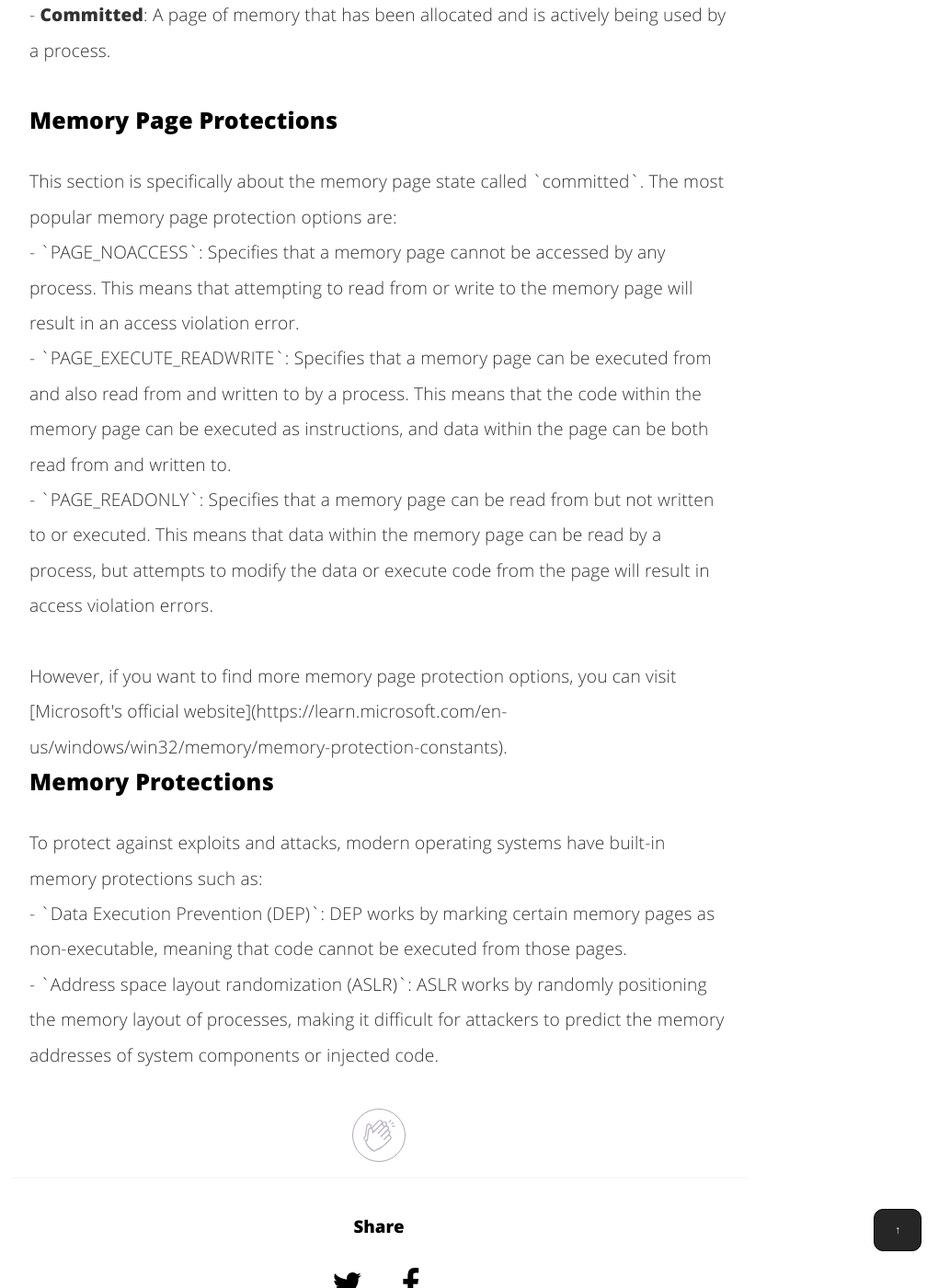
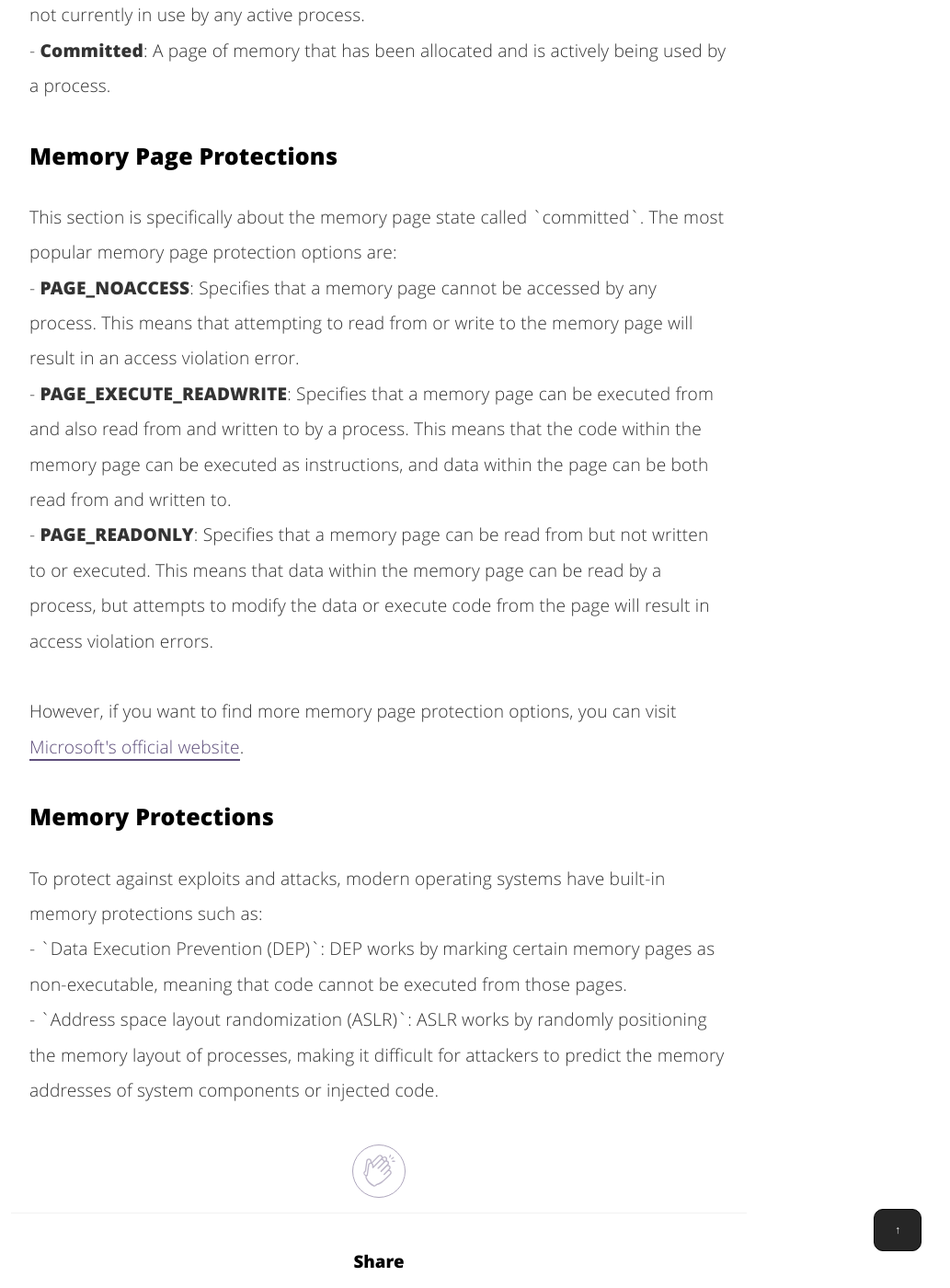
Before and after one commit to nickvourd/nickvourd.github.io, a Jekyll site: the page built from _posts/2024-04-17-an-introduction-to-windows-memory-management.md, in a window 1280 px wide and 1400 px high, scrolled down 6365 px. Shown: the whole window at 92% size, without its empty margins (228-1261 px from the left). Built offline with Jekyll 4.4.1, drawn with Linux system fonts in a browser that asks for light colours.

Commit message:
An Introduction to Windows Memory Management (Part 2)

```diff
--- a/_posts/2024-04-17-an-introduction-to-windows-memory-management.md
+++ b/_posts/2024-04-17-an-introduction-to-windows-memory-management.md
@@ -143,7 +143,7 @@ function topFunction() {
 
 <h3>Intro to Memory</h3>
 
-<p>The first thing we need to discuss is what memory is! Memory in computing systems refers to the electronic components that store data and instructions for processing by the Central Processing Unit (CPU).Most people out there, when they hear the word "memory," typically think of RAM or a hard disk. To be honest, while these examples are contextualized to memory types, in Windows Internals, the meaning is slightly different...<br /></p>
+<p>The first thing we need to discuss is what memory is! Memory in computing systems refers to the electronic components that store data and instructions for processing by the Central Processing Unit (CPU).Most people out there, when they hear the word "memory," typically think of RAM or a hard disk. To be honest, while these examples are contextualized to memory types, in Windows Internals, the meaning is slightly different...<br /><br /></p>
 
 <p>According to the book <a href="https://www.amazon.com/Windows-Internals-Part-architecture-management/dp/0735684189">'Windows Internals, Part 1'</a> by <a href="https://twitter.com/zodiacon">Pavel Yosifovich</a>, modern operating systems do not use directly physical memory (i.e., RAM) for mapping. Instead, they utilize virtual memory addressing, where each process has its own virtual address space.<br /><br />
 
@@ -215,12 +215,11 @@ The following picture depicts a high-level overview of how virtual memory is map
 
 <p>This section is specifically about the memory page state called `committed`. The most popular memory page protection options are:<br />
 
-- `PAGE_NOACCESS`: Specifies that a memory page cannot be accessed by any process. This means that attempting to read from or write to the memory page will result in an access violation error.<br />
-- `PAGE_EXECUTE_READWRITE`: Specifies that a memory page can be executed from and also read from and written to by a process. This means that the code within the memory page can be executed as instructions, and data within the page can be both read from and written to.<br />
-- `PAGE_READONLY`: Specifies that a memory page can be read from but not written to or executed. This means that data within the memory page can be read by a process, but attempts to modify the data or execute code from the page will result in access violation errors.<br /><br />
+- <b>PAGE_NOACCESS</b>: Specifies that a memory page cannot be accessed by any process. This means that attempting to read from or write to the memory page will result in an access violation error.<br />
+- <b>PAGE_EXECUTE_READWRITE</b>: Specifies that a memory page can be executed from and also read from and written to by a process. This means that the code within the memory page can be executed as instructions, and data within the page can be both read from and written to.<br />
+- <b>PAGE_READONLY</b>: Specifies that a memory page can be read from but not written to or executed. This means that data within the memory page can be read by a process, but attempts to modify the data or execute code from the page will result in access violation errors.<br /><br />
 
-However, if you want to find more memory page protection options, you can visit [Microsoft's official website](https://learn.microsoft.com/en-us/windows/win32/memory/memory-protection-constants).
-</p>
+However, if you want to find more memory page protection options, you can visit <a href="https://learn.microsoft.com/en-us/windows/win32/memory/memory-protection-constants">Microsoft's official website</a>.<br /><br /></p>
 
 <h3>Memory Protections</h3>
 
```
